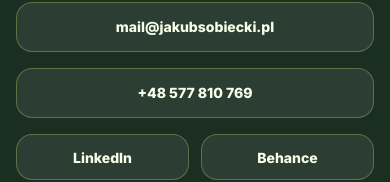
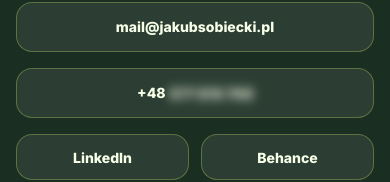
Before and after one commit to jhumienny/jakub-portfolio, a React (Vite) app: page / in a window 390 px wide. Shown: the part 4176-4358 px from the top of the page. Built offline with nearby package versions, Linux system fonts and the light colour scheme.

Commit message:
Protect contact details

```diff
--- a/src/main.jsx
+++ b/src/main.jsx
@@ -494,7 +494,7 @@
       </p>
       <div className="hero-actions">
         <a className="btn primary" href="#projects">{t.hero.projects}</a>
-        <a className="btn ghost" href="mailto:mail@jakubsobiecki.pl">{t.hero.contact}</a>
+        <a className="btn ghost" href="#contact">{t.hero.contact}</a>
       </div>
     </div>
     <div className="hero-card" aria-label={t.hero.profileLabel}>
@@ -823,22 +823,39 @@
 }
 
 function Contact({ t }) {
+  const [phoneRevealed, setPhoneRevealed] = useState(false);
+  const emailParts = ['mail', 'jakubsobiecki', 'pl'];
+  const email = `${emailParts[0]}${String.fromCharCode(64)}${emailParts[1]}.${emailParts[2]}`;
+  const phoneParts = ['+48', '577', '810', '769'];
+  const phoneDisplay = phoneParts.join(' ');
+  const phoneHref = `tel:${phoneParts.join('').replace('+', '+')}`;
+
   return <div className="contact-anchor">
     <footer className="contact">
       <p className="kicker">{t.contact.kicker}</p>
       <h2>{t.contact.title}</h2>
       <div className="contact-links">
-        <a className="contact-link contact-link--direct" href="mailto:mail@jakubsobiecki.pl" aria-label="Email">
+        <a className="contact-link contact-link--direct" href={`mailto:${email}`} aria-label="Email">
           <span className="contact-icon contact-icon--brand" aria-hidden="true">@</span>
-          <span className="contact-text">mail@jakubsobiecki.pl</span>
+          <span className="contact-text">{email}</span>
         </a>
-        <a className="contact-link contact-link--direct" href="tel:+48577810769" aria-label="Phone">
+        <a
+          className={`contact-link contact-link--direct contact-link--phone${phoneRevealed ? ' is-revealed' : ''}`}
+          href={phoneHref}
+          aria-label="Phone"
+          onMouseEnter={() => setPhoneRevealed(true)}
+          onFocus={() => setPhoneRevealed(true)}
+          onClick={() => setPhoneRevealed(true)}
+        >
           <span className="contact-icon" aria-hidden="true">
             <svg viewBox="0 0 24 24" focusable="false">
               <path d="M7.2 4.8l2.1 4.8-2 1.2c1.1 2.3 2.8 4 5.1 5.1l1.2-2 4.8 2.1-1.1 3.1c-.3.8-1.1 1.3-2 1.1C9 19.2 4.8 15 3.8 8.7c-.1-.9.3-1.7 1.1-2l2.3-1.9z" />
             </svg>
           </span>
-          <span className="contact-text">+48 577 810 769</span>
+          <span className="contact-text contact-phone-text" aria-label={phoneDisplay}>
+            <span className="contact-phone-prefix">{phoneParts[0]}</span>
+            <span className="contact-phone-hidden">{phoneParts.slice(1).join(' ')}</span>
+          </span>
         </a>
         <a className="contact-link contact-link--social" href="https://www.linkedin.com/in/jakubsobiecki/" target="_blank" rel="noopener noreferrer" aria-label="LinkedIn">
           <span className="contact-icon contact-icon--brand" aria-hidden="true">in</span>
--- a/src/styles.css
+++ b/src/styles.css
@@ -1011,3 +1011,15 @@
   .cv-download-icon{width:14px;height:14px}
   .cv-link:hover,.cv-link:focus-visible{background:rgba(221,247,108,.16)!important}
 }
+
+/* Contact anti-scraping / progressive reveal */
+.contact-link--phone .contact-phone-text{display:inline-flex;align-items:center;gap:.28em;white-space:nowrap}
+.contact-phone-hidden{display:inline-block;filter:blur(5px);opacity:.62;transform:translateY(.5px);transition:filter .18s ease,opacity .18s ease;text-shadow:0 0 8px currentColor;user-select:none}
+.contact-link--phone:hover .contact-phone-hidden,
+.contact-link--phone:focus-visible .contact-phone-hidden,
+.contact-link--phone.is-revealed .contact-phone-hidden{filter:blur(0);opacity:1;text-shadow:none;user-select:text}
+
+@media(max-width:560px){
+  .contact-link--phone .contact-phone-text{justify-content:center}
+  .contact-phone-hidden{filter:blur(4px)}
+}
```
